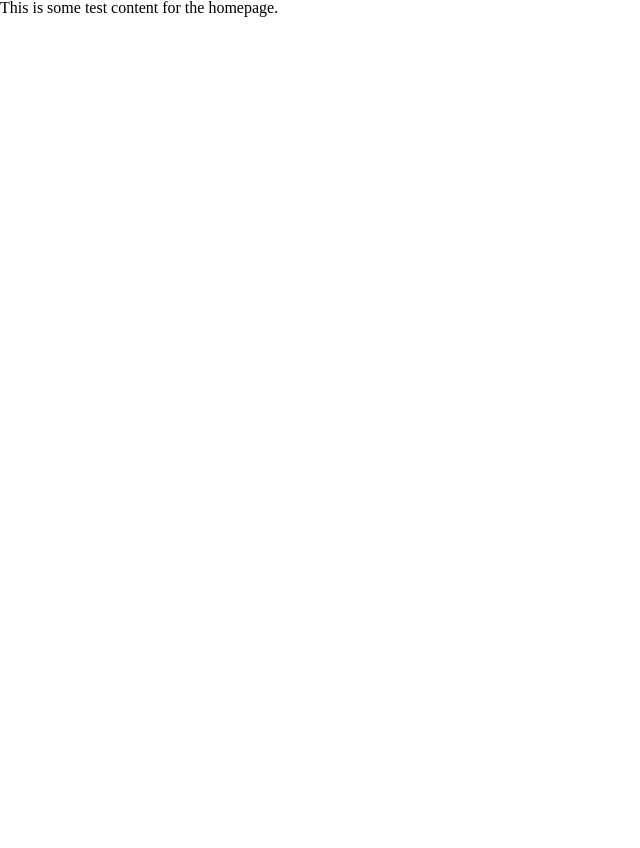
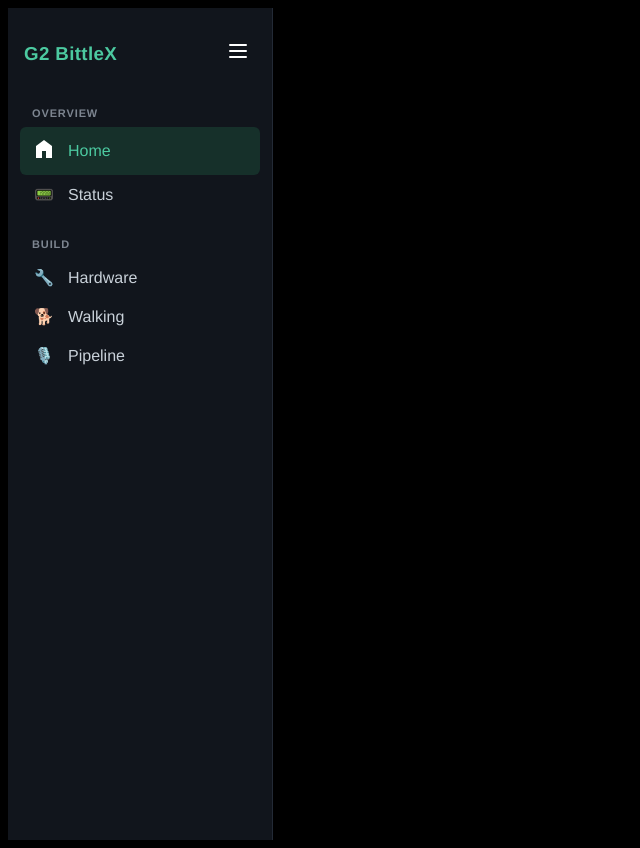
Before and after one commit to LineChef/react-bittlex, a React (Vite) app: page / in a window 1280 px wide. Shown: the whole page, without its empty margins (0-640 px from the left). Before the commit the page ends 800 px from the top, so only its background shows below. Built offline with nearby package versions, Linux system fonts and the light colour scheme.

Commit message:
feature/scaffolding - adds nav scaffolding, Nav.less, nav.tsx, adds global styles and vars, global.less and variables.less removes unused example files

```diff
--- a/package.json
+++ b/package.json
@@ -23,6 +23,7 @@
     "eslint-plugin-react-hooks": "^7.1.1",
     "eslint-plugin-react-refresh": "^0.5.6",
     "globals": "^17.12.0",
+    "less": "^4.9.1",
     "typescript": "~6.0.2",
     "typescript-eslint": "^8.69.0",
     "vite": "^8.3.0"
--- a/src/App.css
+++ /dev/null
@@ -1,44 +0,0 @@
-html, body, div, span, applet, object, iframe,
-h1, h2, h3, h4, h5, h6, p, blockquote, pre,
-a, abbr, acronym, address, big, cite, code,
-del, dfn, em, img, ins, kbd, q, s, samp,
-small, strike, strong, sub, sup, tt, var,
-b, u, i, center,
-dl, dt, dd, ol, ul, li,
-fieldset, form, label, legend,
-table, caption, tbody, tfoot, thead, tr, th, td,
-article, aside, canvas, details, embed,
-figure, figcaption, footer, header, hgroup,
-menu, nav, output, ruby, section, summary,
-time, mark, audio, video {
-	margin: 0;
-	padding: 0;
-	border: 0;
-	font-size: 100%;
-	font: inherit;
-	vertical-align: baseline;
-}
-/* HTML5 display-role reset for older browsers */
-article, aside, details, figcaption, figure,
-footer, header, hgroup, menu, nav, section {
-	display: block;
-}
-body {
-	line-height: 1;
-  box-sizing: border-box;
-}
-ol, ul {
-	list-style: none;
-}
-blockquote, q {
-	quotes: none;
-}
-blockquote:before, blockquote:after,
-q:before, q:after {
-	content: '';
-	content: none;
-}
-table {
-	border-collapse: collapse;
-	border-spacing: 0;
-}
--- a/src/App.tsx
+++ /dev/null
@@ -1,11 +0,0 @@
-import './App.css'
-
-function App() {
-  return (
-    <>
-      <div>This is some test content for the homepage.</div>
-    </>
-  )
-}
-
-export default App
--- /dev/null
+++ b/src/components/nav/Nav.less
@@ -0,0 +1,114 @@
+@import '../../styles/variables.less';
+
+.Nav {
+  position: sticky;
+  top: 0;
+  display: flex;
+  flex-direction: column;
+  gap: 24px;
+  width: @nav-width-open;
+  height: 100vh;
+  padding: 16px 12px;
+  overflow: hidden;
+  background: @component-bg;
+  border-right: 1px solid @component-border;
+  color: @global-font-color;
+  transition: width @generic-transition;
+
+  &-header {
+    display: flex;
+    align-items: center;
+    justify-content: space-between;
+    gap: 8px;
+    padding: 0 4px;
+  }
+
+  &-title {
+    font-weight: 700;
+    letter-spacing: 0.02em;
+    white-space: nowrap;
+    color: @global-accent-color;
+  }
+
+  &-toggle {
+    flex-shrink: 0;
+    width: 36px;
+    height: 36px;
+    border: 0;
+    border-radius: 6px;
+    background: transparent;
+    color: @global-font-color;
+    font-size: 18px;
+    cursor: pointer;
+
+    &:hover {
+      background: @component-hover-bg;
+    }
+
+    &:focus-visible {
+      outline: 2px solid @global-accent-color;
+      outline-offset: 2px;
+    }
+  }
+
+  &-heading {
+    margin: 0 0 8px;
+    padding: 0 12px;
+    font-size: 11px;
+    font-weight: 600;
+    text-transform: uppercase;
+    letter-spacing: 0.08em;
+    white-space: nowrap;
+    color: @global-font-color-muted;
+  }
+
+  &-list {
+    margin: 0;
+    padding: 0;
+    list-style: none;
+  }
+
+  &-link {
+    display: flex;
+    align-items: center;
+    gap: 12px;
+    padding: 10px 12px;
+    border-radius: 6px;
+    color: inherit;
+    text-decoration: none;
+    white-space: nowrap;
+    transition: background @generic-transition;
+
+    &:hover {
+      background: @component-hover-bg;
+    }
+
+    &:focus-visible {
+      outline: 2px solid @global-accent-color;
+      outline-offset: -2px;
+    }
+
+    &-active {
+      background: @component-active-bg;
+      color: @global-accent-color;
+    }
+  }
+
+  &-icon {
+    flex-shrink: 0;
+    width: 24px;
+    text-align: center;
+  }
+
+  // Collapsed state: toggle this class from React state
+  &-collapsed {
+    width: @nav-width-collapsed;
+
+    .nav-title,
+    .nav-label,
+    .nav-heading {
+      opacity: 0;
+      pointer-events: none;
+    }
+  }
+}
--- /dev/null
+++ b/src/components/nav/Nav.tsx
@@ -0,0 +1,68 @@
+import './Nav.less'
+
+function Nav() {
+  return (
+    <nav className="Nav" aria-label="Main Navigation">
+      <div className="Nav-header">
+        <h3 className="Nav-title">G2 BittleX</h3>
+        <button
+          type="button"
+          className="Nav-toggle"
+          aria-label="Toggle Navigation"
+        >
+          <svg width="24px" height="24px" viewBox="0 0 24 24" fill="none" xmlns="http://www.w3.org/2000/svg">
+            <path d="M4 18L20 18" stroke="#fff" stroke-width="2" stroke-linecap="round"/>
+            <path d="M4 12L20 12" stroke="#fff" stroke-width="2" stroke-linecap="round"/>
+            <path d="M4 6L20 6" stroke="#fff" stroke-width="2" stroke-linecap="round"/>
+          </svg>
+        </button>
+      </div>
+
+      <div className="Nav-section">
+        <h2 className="Nav-heading">Overview</h2>
+        <ul className="Nav-list">
+          <li>
+            <a className="Nav-link Nav-link-active" href="#">
+              <div className="Nav-icon" aria-hidden="true">
+                <svg xmlns="http://www.w3.org/2000/svg" width="24" height="24px" viewBox="0 0 24 24"><title>home</title><path fill="#fff" d="M4 21V9l8-6l8 6v12h-6v-7h-4v7z"/></svg>
+              </div>
+              <span className="Nav-label">Home</span>
+            </a>
+          </li>
+          <li>
+            <a className="Nav-link" href="#">
+              <span className="Nav-icon" aria-hidden="true">📟</span>
+              <span className="Nav-label">Status</span>
+            </a>
+          </li>
+        </ul>
+      </div>
+
+      <div className="Nav-section">
+        <h2 className="Nav-heading">Build</h2>
+        <ul className="Nav-list">
+          <li>
+            <a className="Nav-link" href="#">
+              <span className="Nav-icon" aria-hidden="true">🔧</span>
+              <span className="Nav-label">Hardware</span>
+            </a>
+          </li>
+          <li>
+            <a className="Nav-link" href="#">
+              <span className="Nav-icon" aria-hidden="true">🐕</span>
+              <span className="Nav-label">Walking</span>
+            </a>
+          </li>
+          <li>
+            <a className="Nav-link" href="#">
+              <span className="Nav-icon" aria-hidden="true">🎙️</span>
+              <span className="Nav-label">Pipeline</span>
+            </a>
+          </li>
+        </ul>
+      </div>
+    </nav>
+  )
+}
+
+export default Nav
--- a/src/main.tsx
+++ b/src/main.tsx
@@ -1,7 +1,7 @@
 import { StrictMode } from 'react'
 import { createRoot } from 'react-dom/client'
-import './index.css'
-import App from './App.tsx'
+import './styles/global.less'
+import Nav from './components/nav/Nav.tsx'
 
 const rootElement = document.getElementById('root')
 
@@ -12,6 +12,6 @@ if (rootElement === null) {
 
 createRoot(rootElement).render(
   <StrictMode>
-    <App />
+    <Nav />
   </StrictMode>,
 )
--- /dev/null
+++ b/src/styles/global.less
@@ -0,0 +1,7 @@
+@import './variables.less';
+
+body {
+    background: #000;
+    color: #fff;
+    font-family: Helvetica;
+}
--- /dev/null
+++ b/src/styles/variables.less
@@ -0,0 +1,15 @@
+/* global variables */
+@global-font-color: #c9d1d9;
+@global-font-color-muted: #7d8590;
+@global-accent-color: #4cc9a0;
+@generic-transition: 200ms ease;
+
+/* component variables */
+@component-bg: #11151c;
+@component-border: #232a36;
+@component-hover-bg: #1b222d;
+@component-active-bg: #16302a;
+
+/* navigation variables */
+@nav-width-open: 240px;
+@nav-width-collapsed: 64px;
```
Also changed, not shown: src/index.css (deleted), 2 other files (tests, documents, lock files or other folders).
